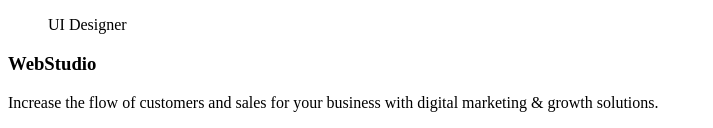
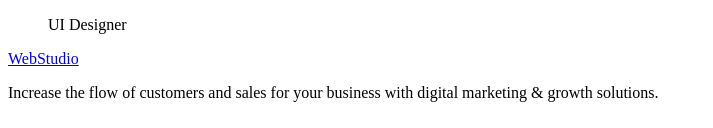
Before and after one commit to DarynaOstroverkh/goit-markup-hw-01, a plain HTML site: page index.html in a window 1280 px wide. Shown: the part 1254-1382 px from the top of the page, without its empty margins (0-713 px from the left). Drawn offline with Linux system fonts and the light colour scheme.

Commit message:
Update index.html

```diff
--- a/index.html
+++ b/index.html
@@ -107,7 +107,7 @@
       </section>
     </main>
     <footer>
-      <h3><a href="./index.html"></a>WebStudio</h3>
+      <a href="./index.html">WebStudio</a>
       <p>
         Increase the flow of customers and sales for your business with digital
         marketing & growth solutions.
```
